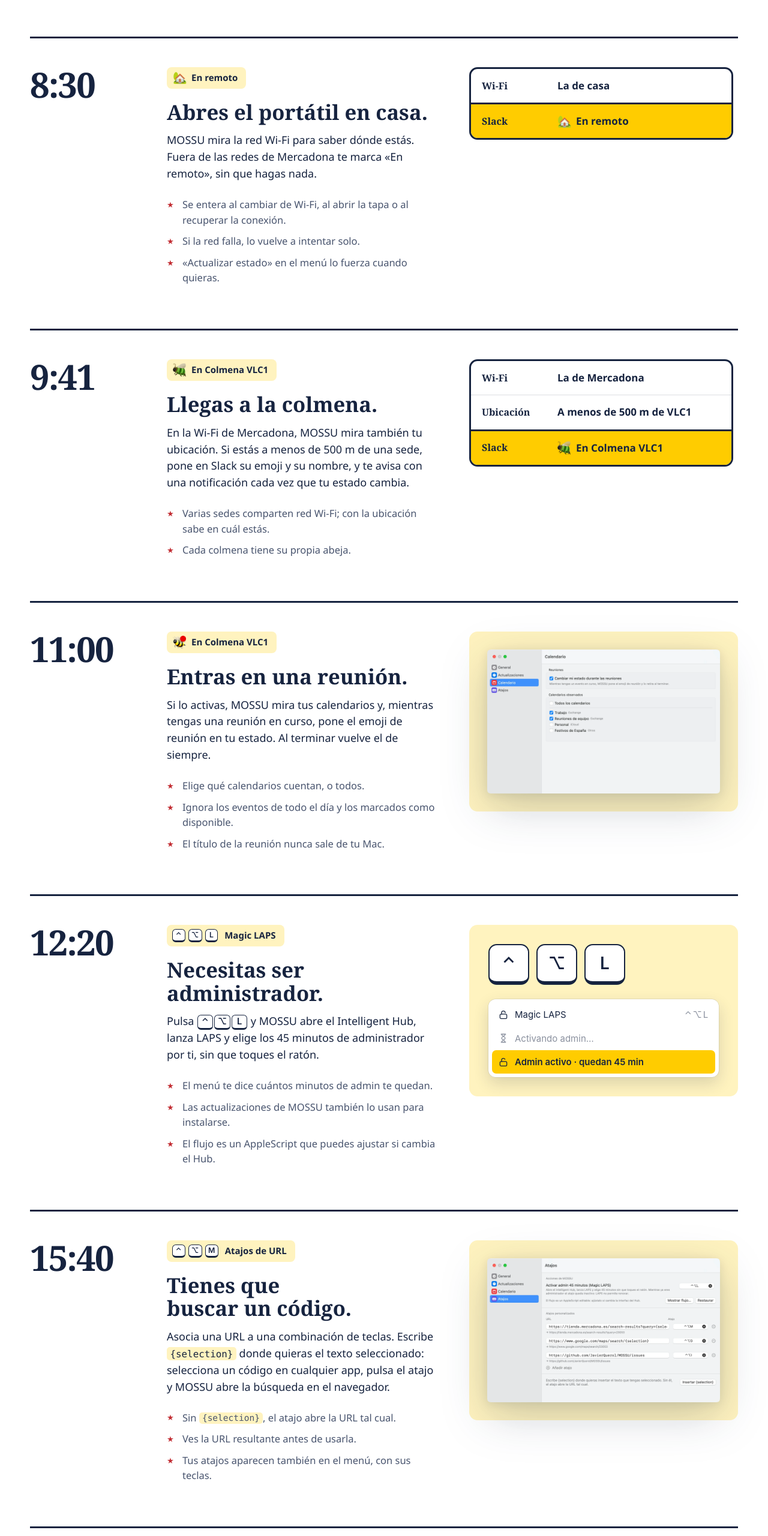
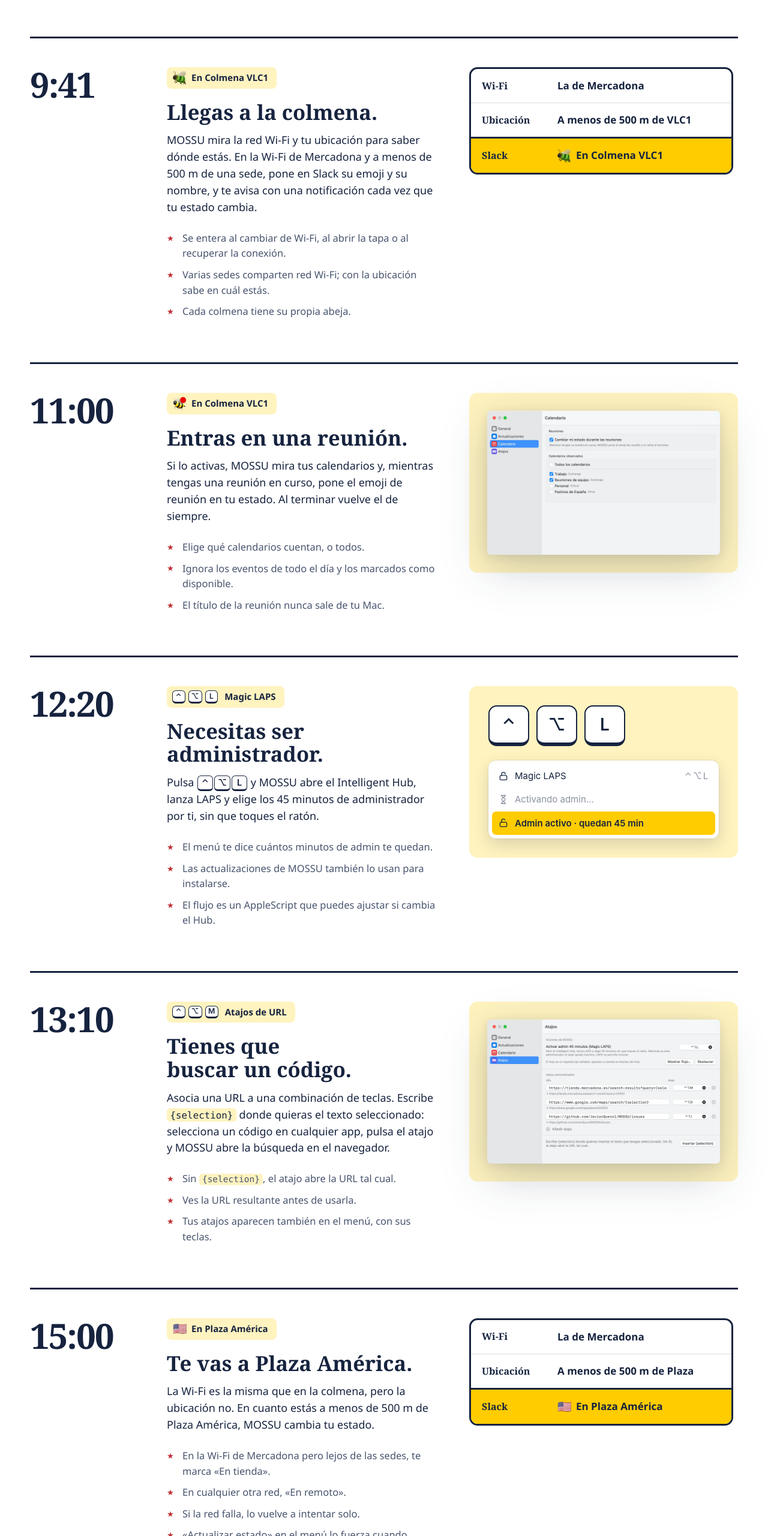
Before and after one commit to JavierQuerol/MOSSU, a website: page public/index.html in a window 1280 px wide. Shown: the part 1208-3769 px from the top of the page at 60% size. Drawn offline with Linux system fonts and the light colour scheme.

Commit message:
Start the website's day at the colmena and end it at Plaza
The day no longer opens at home or passes by a shop. It starts on
arrival at the colmena, the code search moves to 13:10, before lunch,
and at 15:00 you go to Plaza América. The notes from the removed
blocks moved into the colmena and Plaza ones, so «En tienda» and
«En remoto» are still explained.

Co-Authored-By: Claude <noreply@anthropic.com>

```diff
--- a/public/index.html
+++ b/public/index.html
@@ -120,33 +120,14 @@
           <p>Tú abres el portátil y trabajas. Del estado se encarga la abeja. <span class="day-hint">Mientras bajas, fíjate en el icono y el reloj de la barra de menús.</span></p>
         </header>
 
-        <article class="event" data-clock="8:30" data-icon="🏡">
-          <p class="event-time"><time datetime="08:30">8:30</time></p>
-          <div class="event-body">
-            <p class="event-status"><span class="glyph" aria-hidden="true">🏡</span>En remoto</p>
-            <h3>Abres el portátil en casa.</h3>
-            <p>MOSSU mira la red Wi-Fi para saber dónde estás. Fuera de las redes de Mercadona te marca «En remoto», sin que hagas nada.</p>
-            <ul class="notes">
-              <li>Se entera al cambiar de Wi-Fi, al abrir la tapa o al recuperar la conexión.</li>
-              <li>Si la red falla, lo vuelve a intentar solo.</li>
-              <li>«Actualizar estado» en el menú lo fuerza cuando quieras.</li>
-            </ul>
-          </div>
-          <div class="event-visual">
-            <dl class="rule">
-              <div><dt>Wi-Fi</dt><dd>La de casa</dd></div>
-              <div class="rule-result"><dt>Slack</dt><dd><span class="glyph" aria-hidden="true">🏡</span>En remoto</dd></div>
-            </dl>
-          </div>
-        </article>
-
         <article class="event" data-clock="9:41" data-icon="img/vlc1.png">
           <p class="event-time"><time datetime="09:41">9:41</time></p>
           <div class="event-body">
             <p class="event-status"><img src="img/vlc1.png" alt="" width="22" height="22">En Colmena VLC1</p>
             <h3>Llegas a la colmena.</h3>
-            <p>En la Wi-Fi de Mercadona, MOSSU mira también tu ubicación. Si estás a menos de 500&nbsp;m de una sede, pone en Slack su emoji y su nombre, y te avisa con una notificación cada vez que tu estado cambia.</p>
+            <p>MOSSU mira la red Wi-Fi y tu ubicación para saber dónde estás. En la Wi-Fi de Mercadona y a menos de 500&nbsp;m de una sede, pone en Slack su emoji y su nombre, y te avisa con una notificación cada vez que tu estado cambia.</p>
             <ul class="notes">
+              <li>Se entera al cambiar de Wi-Fi, al abrir la tapa o al recuperar la conexión.</li>
               <li>Varias sedes comparten red Wi-Fi; con la ubicación sabe en cuál estás.</li>
               <li>Cada colmena tiene su propia abeja.</li>
             </ul>
@@ -202,8 +183,8 @@
           </div>
         </article>
 
-        <article class="event" data-clock="15:40" data-icon="img/vlc1.png">
-          <p class="event-time"><time datetime="15:40">15:40</time></p>
+        <article class="event" data-clock="13:10" data-icon="img/vlc1.png">
+          <p class="event-time"><time datetime="13:10">13:10</time></p>
           <div class="event-body">
             <p class="event-status is-keys"><kbd>⌃</kbd><kbd>⌥</kbd><kbd>M</kbd>Atajos de URL</p>
             <h3>Tienes que buscar un código.</h3>
@@ -222,23 +203,29 @@
           </figure>
         </article>
 
-        <article class="event" data-clock="17:15" data-icon="img/mercadona.png">
-          <p class="event-time"><time datetime="17:15">17:15</time></p>
+        <article class="event" data-clock="15:00" data-icon="🇺🇸">
+          <p class="event-time"><time datetime="15:00">15:00</time></p>
           <div class="event-body">
-            <p class="event-status"><img src="img/mercadona.png" alt="" width="22" height="22">En tienda</p>
-            <h3>Te acercas a una tienda.</h3>
-            <p>Si estás en la Wi-Fi de Mercadona pero lejos de las sedes, MOSSU entiende que estás en una tienda y lo pone en Slack.</p>
+            <p class="event-status"><span class="glyph" aria-hidden="true">🇺🇸</span>En Plaza América</p>
+            <h3>Te vas a Plaza América.</h3>
+            <p>La Wi-Fi es la misma que en la colmena, pero la ubicación no. En cuanto estás a menos de 500&nbsp;m de Plaza América, MOSSU cambia tu estado.</p>
+            <ul class="notes">
+              <li>En la Wi-Fi de Mercadona pero lejos de las sedes, te marca «En tienda».</li>
+              <li>En cualquier otra red, «En remoto».</li>
+              <li>Si la red falla, lo vuelve a intentar solo.</li>
+              <li>«Actualizar estado» en el menú lo fuerza cuando quieras.</li>
+            </ul>
           </div>
           <div class="event-visual">
             <dl class="rule">
               <div><dt>Wi-Fi</dt><dd>La de Mercadona</dd></div>
-              <div><dt>Ubicación</dt><dd>Lejos de las sedes</dd></div>
-              <div class="rule-result"><dt>Slack</dt><dd><img src="img/mercadona.png" alt="" width="22" height="22">En tienda</dd></div>
+              <div><dt>Ubicación</dt><dd>A menos de 500&nbsp;m de Plaza</dd></div>
+              <div class="rule-result"><dt>Slack</dt><dd><span class="glyph" aria-hidden="true">🇺🇸</span>En Plaza América</dd></div>
             </dl>
           </div>
         </article>
 
-        <article class="event is-night" data-clock="21:30" data-icon="img/mercadona.png">
+        <article class="event is-night" data-clock="21:30" data-icon="🇺🇸">
           <p class="event-time"><time datetime="21:30">21:30</time></p>
           <div class="event-body">
             <p class="event-status"><span class="glyph" aria-hidden="true">🌙</span>Fuera de tu horario</p>
```
